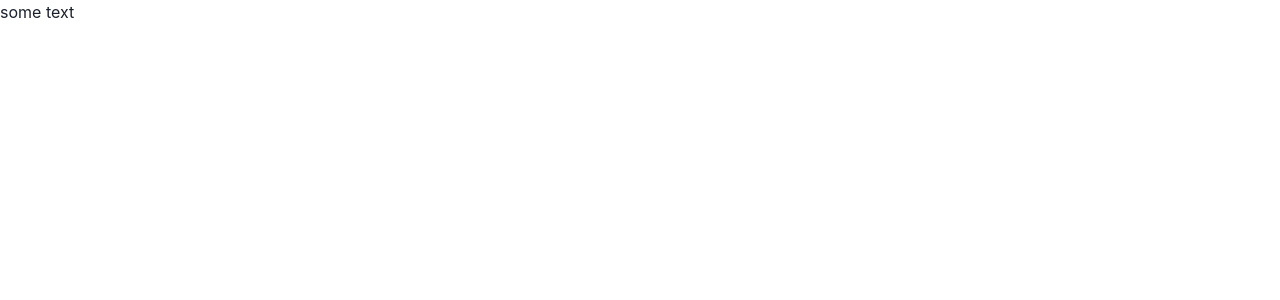
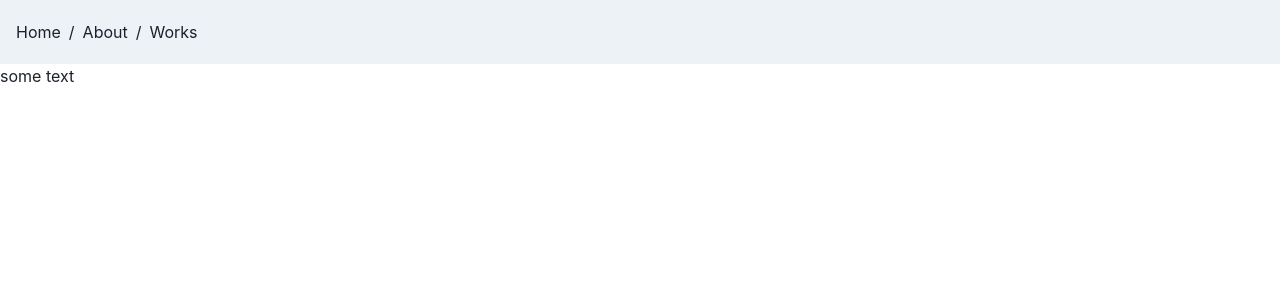
Before and after one commit to xokacar/KharjWebsiteProject, a Next.js app in the folder WebsiteFolder/kharj-website/: page / in a window 1280 px wide. Shown: the top 300 px of the page. Built offline with nearby package versions, Linux system fonts and the light colour scheme.

Commit message:
#kjWEB-01/Created Navigation Bar

```diff
--- a/WebsiteFolder/kharj-website/pages/Navbar.tsx
+++ /dev/null
@@ -1 +0,0 @@
-import {box} from "@chakra-ui/react"
--- /dev/null
+++ b/WebsiteFolder/kharj-website/pages/NavigationBar.tsx
@@ -0,0 +1,37 @@
+import {
+    Breadcrumb,
+    BreadcrumbItem,
+    BreadcrumbLink,
+    Box,
+    useColorModeValue,
+    Flex,
+  } from '@chakra-ui/react'
+import * as React from "react"
+
+export const NavigationBar = () => {
+
+
+    return (
+        <Box
+        bg={useColorModeValue('gray.100', 'gray.900')}
+        px={4}>
+        <Flex
+        h={16}
+        alignItems="center"
+        justifyContent="space-between">
+        <Breadcrumb>
+            <BreadcrumbItem>
+                <BreadcrumbLink href="#">Home</BreadcrumbLink>
+            </BreadcrumbItem>
+                    <BreadcrumbItem>
+                        <BreadcrumbLink href="#">About</BreadcrumbLink>
+                    </BreadcrumbItem>
+                            <BreadcrumbItem>
+                                <BreadcrumbLink href="#">Works</BreadcrumbLink>
+                            </BreadcrumbItem>
+
+            </Breadcrumb >
+            </Flex>
+            </Box>
+    );
+};
--- a/WebsiteFolder/kharj-website/pages/_app.tsx
+++ b/WebsiteFolder/kharj-website/pages/_app.tsx
@@ -3,6 +3,7 @@ import { ChakraProvider } from '@chakra-ui/react'
 import { extendTheme } from '@chakra-ui/react'
 import baseTheme  from "../utils/theme";
 import { Chakra } from "../Chakra";
+import { NavigationBar } from './NavigationBar';
 
 
 const theme = extendTheme({ baseTheme })
@@ -10,6 +11,7 @@ const theme = extendTheme({ baseTheme })
 function MyApp({ Component, pageProps }: AppProps) {
   return (
     <Chakra cookies={pageProps.cookies}>
+      <NavigationBar/>
       <Component {...pageProps} />
     </Chakra>
   )
```
